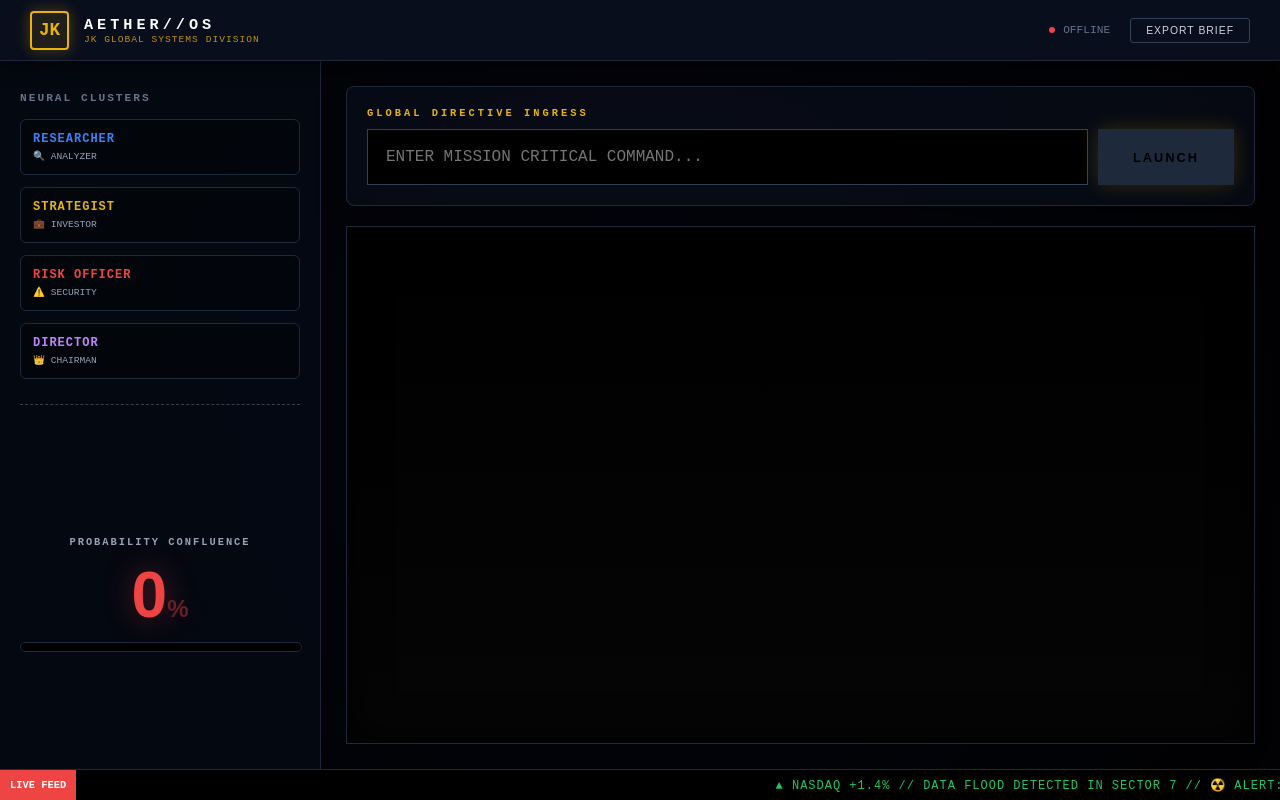
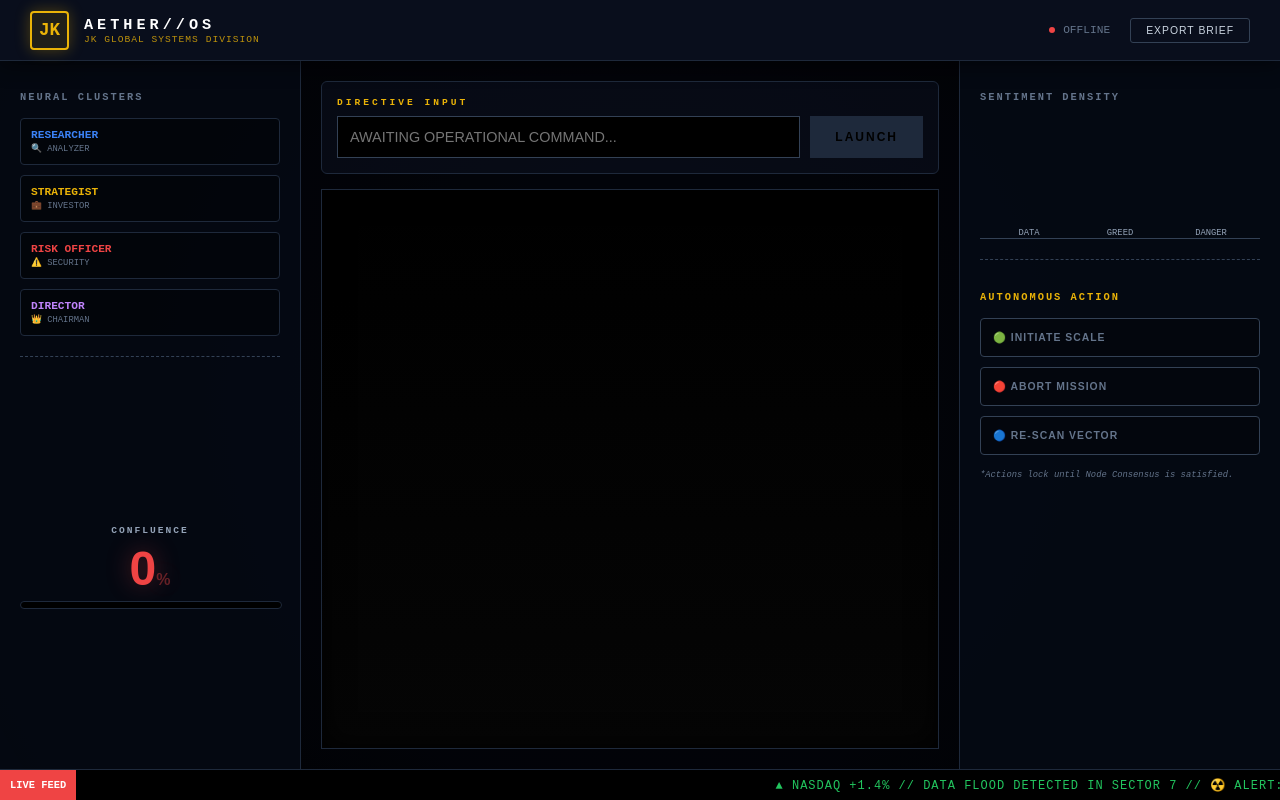
Before and after one commit to jameskhele/AETHER-OS, a Next.js app in the folder apps/web/: page / in a window 1280 px wide. Built offline with nearby package versions, Linux system fonts and the light colour scheme; no server answers.

Commit message:
feat: definitive architecture deployment consolidating trimodal operational theaters featuring autonomous action decks and predictive sentiment telemetry charts

```diff
--- a/apps/web/app/page.tsx
+++ b/apps/web/app/page.tsx
@@ -117,14 +117,14 @@ export default function Home() {
         </div>
       </div>
 
-      {/* MAIN VIEWPORT */}
+      {/* MAIN THREE-COLUMN VIEWPORT */}
       <div style={{ flex: 1, display: 'flex', zIndex: 10, position: 'relative' }}>
 
-        {/* LEFT NEURAL STACK */}
-        <div style={{ width: '280px', background: 'rgba(5, 10, 20, 0.8)', borderRight: '1px solid #1e293b', padding: '20px', display: 'flex', flexDirection: 'column' }}>
-          <h3 style={{ fontSize: '0.7rem', color: '#64748b', letterSpacing: '2px', marginBottom: '15px' }}>NEURAL CLUSTERS</h3>
+        {/* LEFT NEURAL STACK (Column 1) */}
+        <div style={{ width: '260px', background: 'rgba(5, 10, 20, 0.8)', borderRight: '1px solid #1e293b', padding: '20px', display: 'flex', flexDirection: 'column' }}>
+          <h3 style={{ fontSize: '0.65rem', color: '#64748b', letterSpacing: '2px', marginBottom: '15px' }}>NEURAL CLUSTERS</h3>
 
-          <div style={{ display: 'flex', flexDirection: 'column', gap: '12px', marginBottom: '25px' }}>
+          <div style={{ display: 'flex', flexDirection: 'column', gap: '10px', marginBottom: '20px' }}>
             {[
               { id: 'RESEARCHER', c: '#3b82f6', i: '🔍 ANALYZER' },
               { id: 'STRATEGIST', c: '#eab308', i: '💼 INVESTOR' },
@@ -135,72 +135,62 @@ export default function Home() {
               return (
                 <div key={a.id} style={{
                   border: `1px solid ${isActive ? a.c : '#1e293b'}`,
-                  padding: '12px', background: 'rgba(0,0,0,0.4)', borderRadius: '6px',
+                  padding: '10px', background: 'rgba(0,0,0,0.4)', borderRadius: '4px',
                   transition: 'all 0.4s ease',
-                  transform: isActive ? 'scale(1.03)' : 'scale(1)',
-                  boxShadow: isActive ? `0 0 25px ${a.c}44` : 'none',
+                  transform: isActive ? 'scale(1.02)' : 'scale(1)',
+                  boxShadow: isActive ? `0 0 20px ${a.c}33` : 'none',
                   animation: isActive ? 'pulseCard 1s ease-in-out infinite' : 'none'
                 }}>
                   <div style={{ display: 'flex', justifyContent: 'space-between', alignItems: 'center' }}>
-                    <span style={{ color: a.c, fontSize: '0.75rem', fontWeight: 'bold', letterSpacing: '1px' }}>{a.id.replace('_',' ')}</span>
-                    {isActive && <div style={{ width: '8px', height: '8px', background: a.c, borderRadius: '50%', animation: 'pulseGlow 1s infinite' }} />}
+                    <span style={{ color: a.c, fontSize: '0.7rem', fontWeight: 'bold' }}>{a.id.replace('_',' ')}</span>
                   </div>
-                  <div style={{ fontSize: '0.6rem', color: '#94a3b8', marginTop: '4px' }}>{a.i}</div>
+                  <div style={{ fontSize: '0.55rem', color: '#64748b', marginTop: '2px' }}>{a.i}</div>
                 </div>
               );
             })}
           </div>
 
           {/* PROBABILITY METER */}
-          <div style={{ flex: 1, borderTop: '1px dashed #334155', paddingTop: '20px', display: 'flex', flexDirection: 'column', justifyContent: 'center', textAlign: 'center' }}>
-            <h4 style={{ fontSize: '0.65rem', color: '#94a3b8', letterSpacing: '2px', marginBottom: '10px' }}>PROBABILITY CONFLUENCE</h4>
+          <div style={{ flex: 1, borderTop: '1px dashed #334155', paddingTop: '15px', display: 'flex', flexDirection: 'column', justifyContent: 'center', textAlign: 'center' }}>
+            <h4 style={{ fontSize: '0.6rem', color: '#94a3b8', letterSpacing: '2px', marginBottom: '5px' }}>CONFLUENCE</h4>
             <div style={{
-              fontSize: '4rem', fontWeight: '900', color: score > 70 ? '#10b981' : (score > 40 ? '#eab308' : '#ef4444'),
-              textShadow: `0 0 30px ${score > 70 ? 'rgba(16,185,129,0.4)' : 'rgba(239,68,68,0.4)'}`, transition: 'all 1.5s cubic-bezier(0.16, 1, 0.3, 1)',
+              fontSize: '3rem', fontWeight: '900', color: score > 70 ? '#10b981' : (score > 40 ? '#eab308' : '#ef4444'),
+              textShadow: `0 0 25px ${score > 70 ? 'rgba(16,185,129,0.4)' : 'rgba(239,68,68,0.4)'}`, transition: 'all 1.5s',
               fontFamily: 'sans-serif'
             }}>
-              {score}<span style={{ fontSize: '1.5rem', opacity: 0.4 }}>%</span>
+              {score}<span style={{ fontSize: '1rem', opacity: 0.4 }}>%</span>
             </div>
 
-            <div style={{ height: '8px', width: '100%', background: '#000', borderRadius: '10px', overflow: 'hidden', border: '1px solid #1e293b', marginTop: '10px' }}>
+            <div style={{ height: '6px', width: '100%', background: '#000', borderRadius: '10px', overflow: 'hidden', border: '1px solid #1e293b', marginTop: '5px' }}>
               <div style={{
                 height: '100%', width: `${score}%`,
                 background: `linear-gradient(90deg, #2563eb, ${score > 60 ? '#10b981' : '#ef4444'})`,
-                transition: 'width 2s ease-out', boxShadow: '0 0 15px rgba(37,99,235,0.5)'
+                transition: 'width 2s ease-out', boxShadow: '0 0 10px rgba(37,99,235,0.5)'
               }}></div>
             </div>
           </div>
         </div>
 
-        {/* CENTER STAGE */}
-        <div style={{ flex: 1, display: 'flex', flexDirection: 'column', padding: '25px', gap: '20px', background: 'rgba(0,0,0,0.2)' }}>
+        {/* CENTER STAGE (Column 2) */}
+        <div style={{ flex: 1, display: 'flex', flexDirection: 'column', padding: '20px', gap: '15px', background: 'rgba(0,0,0,0.2)' }}>
 
-          <div style={{ background: 'rgba(15, 23, 42, 0.4)', padding: '20px', border: '1px solid #1e293b', borderRadius: '8px', boxShadow: '0 10px 30px rgba(0,0,0,0.3)' }}>
-            <div style={{ fontSize: '0.65rem', color: '#eab308', marginBottom: '10px', letterSpacing: '3px', fontWeight: 'bold' }}>GLOBAL DIRECTIVE INGRESS</div>
+          <div style={{ background: 'rgba(15, 23, 42, 0.4)', padding: '15px', border: '1px solid #1e293b', borderRadius: '6px' }}>
+            <div style={{ fontSize: '0.6rem', color: '#eab308', marginBottom: '8px', letterSpacing: '3px', fontWeight: 'bold' }}>DIRECTIVE INPUT</div>
             <div style={{ display: 'flex', gap: '10px' }}>
               <input
-                type="text"
-                placeholder="ENTER MISSION CRITICAL COMMAND..."
-                value={prompt}
-                onChange={(e) => setPrompt(e.target.value)}
-                disabled={!connected}
-                style={{
-                  flex: 1, padding: '18px', background: '#000', border: '1px solid #334155',
-                  color: '#fff', fontFamily: 'monospace', fontSize: '1rem', outline: 'none',
-                  boxShadow: 'inset 0 0 10px rgba(0,0,0,0.5)'
-                }}
+                type="text" placeholder="AWAITING OPERATIONAL COMMAND..." value={prompt} onChange={(e) => setPrompt(e.target.value)} disabled={!connected}
+                style={{ flex: 1, padding: '12px', background: '#000', border: '1px solid #334155', color: '#fff', fontSize: '0.9rem', outline: 'none' }}
               />
               <button onClick={transmit} disabled={!connected || prompt.trim().length === 0} style={{
                   background: connected && prompt.length > 0 ? 'linear-gradient(135deg, #eab308, #ca8a04)' : '#1e293b',
-                  color: '#000', border: 'none', padding: '0 35px', cursor: 'pointer',
-                  fontWeight: '900', letterSpacing: '2px', fontSize: '0.8rem', boxShadow: '0 0 20px rgba(234,179,8,0.2)'
+                  color: '#000', border: 'none', padding: '0 25px', cursor: 'pointer', fontWeight: '900', letterSpacing: '2px', fontSize: '0.75rem'
                 }}>LAUNCH</button>
             </div>
           </div>
 
           <div style={{
-            flex: 1, background: 'linear-gradient(to bottom, #000, #050505)', border: '1px solid #1e293b', padding: '20px',
-            overflowY: 'auto', display: 'flex', flexDirection: 'column', gap: '10px', boxShadow: 'inset 0 0 40px rgba(0,0,0,1)'
+            flex: 1, background: 'linear-gradient(to bottom, #000, #050505)', border: '1px solid #1e293b', padding: '15px',
+            overflowY: 'auto', display: 'flex', flexDirection: 'column', gap: '8px', boxShadow: 'inset 0 0 30px rgba(0,0,0,1)'
           }}>
             {logs.map((l, i) => {
               let color = '#94a3b8';
@@ -212,13 +202,68 @@ export default function Home() {
               if (l.includes('---')) color = '#fff';
 
               return (
-                <div key={i} style={{ color, fontSize: '0.85rem', borderLeft: `2px solid ${color}`, paddingLeft: '15px', background: l.includes('[SYSTEM]') ? 'rgba(255,255,255,0.02)' : 'transparent', padding: '8px 15px' }}>
-                  <span style={{ opacity: 0.4, fontSize: '0.7rem', marginRight: '15px' }}>{new Date().toLocaleTimeString()}</span>
+                <div key={i} style={{ color, fontSize: '0.8rem', borderLeft: `2px solid ${color}`, paddingLeft: '12px', padding: '6px 12px', background: l.includes('[SYSTEM]') ? 'rgba(255,255,255,0.01)' : 'transparent' }}>
+                  <span style={{ opacity: 0.4, fontSize: '0.65rem', marginRight: '10px' }}>[{new Date().toLocaleTimeString()}]</span>
                   {l}
                 </div>
               );
             })}
           </div>
+        </div>
+
+        {/* RIGHT COMMAND DECK (Column 3) */}
+        <div style={{ width: '280px', background: 'rgba(5, 10, 20, 0.9)', borderLeft: '1px solid #1e293b', padding: '20px', display: 'flex', flexDirection: 'column', gap: '20px' }}>
+
+          {/* VISUAL ANALYTICS GRAPHS */}
+          <div>
+            <h3 style={{ fontSize: '0.65rem', color: '#64748b', letterSpacing: '2px', marginBottom: '15px' }}>SENTIMENT DENSITY</h3>
+            <div style={{ display: 'flex', justifyContent: 'space-between', height: '120px', alignItems: 'flex-end', padding: '0 10px', borderBottom: '1px solid #334155' }}>
+              {[
+                { label: 'DATA', val: score > 0 ? 85 : 5, color: '#3b82f6' },
+                { label: 'GREED', val: score > 0 ? 92 : 5, color: '#eab308' },
+                { label: 'DANGER', val: score > 0 ? (100 - score) : 5, color: '#ef4444' }
+              ].map(b => (
+                <div key={b.label} style={{ display: 'flex', flexDirection: 'column', alignItems: 'center', width: '30%' }}>
+                  <div style={{
+                    width: '100%', height: `${b.val}%`, background: b.color,
+                    transition: 'height 1.5s ease', boxShadow: `0 0 15px ${b.color}55`,
+                    borderRadius: '2px 2px 0 0'
+                  }} />
+                  <div style={{ fontSize: '0.55rem', color: '#94a3b8', marginTop: '6px' }}>{b.label}</div>
+                </div>
+              ))}
+            </div>
+          </div>
+
+          {/* AUTONOMOUS ACTIONS */}
+          <div style={{ flex: 1, display: 'flex', flexDirection: 'column', gap: '10px', borderTop: '1px dashed #334155', paddingTop: '20px' }}>
+            <h3 style={{ fontSize: '0.65rem', color: '#eab308', letterSpacing: '2px', marginBottom: '5px' }}>AUTONOMOUS ACTION</h3>
+
+            {[
+              { t: '🟢 INITIATE SCALE', a: 'Expedite scaling and launch immediate funding round.', c: '#10b981' },
+              { t: '🔴 ABORT MISSION', a: 'Execute immediate failsafe protocols and halt all actions.', c: '#ef4444' },
+              { t: '🔵 RE-SCAN VECTOR', a: 'Perform deep audit scanning for alternative data vectors.', c: '#3b82f6' }
+            ].map(act => (
+              <button key={act.t}
+                onClick={() => { setPrompt(act.a); setTimeout(() => transmit(), 100); }}
+                disabled={!connected || score === 0}
+                style={{
+                  background: 'rgba(0,0,0,0.3)', border: `1px solid ${score > 0 ? act.c : '#334155'}`,
+                  color: score > 0 ? act.c : '#64748b', padding: '12px', fontSize: '0.65rem', textAlign: 'left',
+                  cursor: score > 0 ? 'pointer' : 'not-allowed', borderRadius: '4px', transition: 'all 0.2s',
+                  fontWeight: 'bold', letterSpacing: '1px', textTransform: 'uppercase'
+                }}
+                onMouseOver={(e) => score > 0 && (e.currentTarget.style.background = act.c + '22')}
+                onMouseOut={(e) => score > 0 && (e.currentTarget.style.background = 'rgba(0,0,0,0.3)')}
+              >
+                {act.t}
+              </button>
+            ))}
+            <p style={{ fontSize: '0.55rem', color: '#64748b', fontStyle: 'italic', marginTop: '5px' }}>
+              *Actions lock until Node Consensus is satisfied.
+            </p>
+          </div>
+
         </div>
       </div>
 
```
